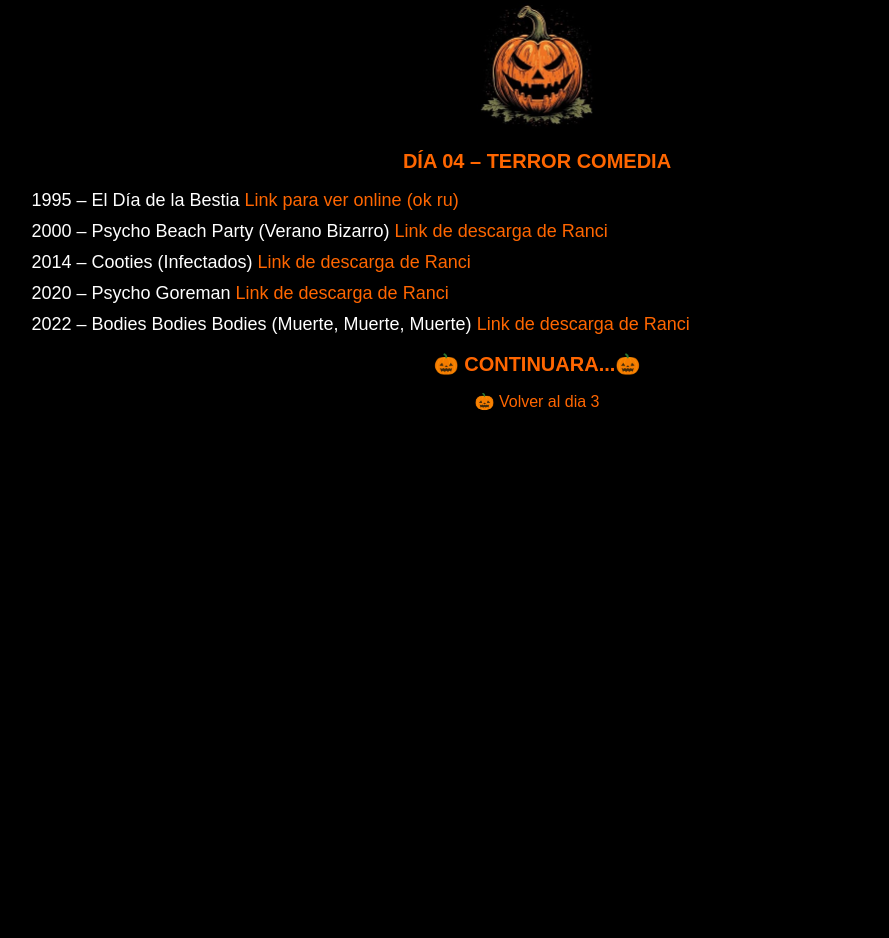
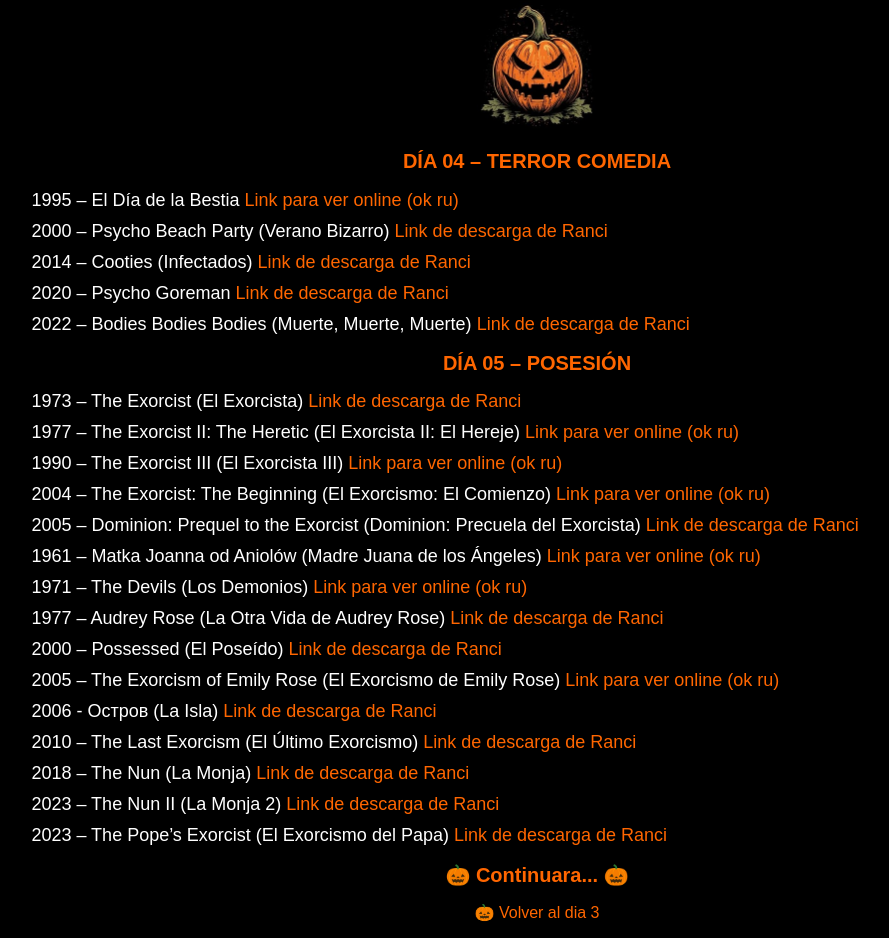
Before and after one commit to fedelpx/31pedacitosdeterror, a plain HTML site: page index4.html in a window 1280 px wide. Shown: the part 79-1017 px from the top of the page, without its empty margins (103-992 px from the left). Before the commit the page ends 800 px from the top, so only its background shows below. Drawn offline with Linux system fonts and the light colour scheme.

Commit message:
dia 5 completo

```diff
--- a/index4.html
+++ b/index4.html
@@ -17,4 +17,28 @@
         <li class="halloween-list-item">2014 – Cooties (Infectados)<a class="halloween-link" href="https://www.mediafire.com/file/38kgumqzo3sa7sd/14-C.O.O.T.i.rar/file"> Link de descarga de Ranci</a></li>
         <li class="halloween-list-item">2020 – Psycho Goreman<a class="halloween-link" href="https://www.mediafire.com/file/qd8wpuy6ga1z63y/2020_-_Psycho_Goreman.mkv/file"> Link de descarga de Ranci</a></li>
         <li class="halloween-list-item">2022 – Bodies Bodies Bodies (Muerte, Muerte, Muerte)<a class="halloween-link" href="https://www.mediafire.com/file/s515ru35y1ob7yd/2022_-_Bodies_Bodies_Bodies.mkv/file"> Link de descarga de Ranci</a></li>
-        <h2 class="halloween-list-title"><a class="halloween-link" href="">🎃 CONTINUARA...🎃 </a> </h2> <a class="halloween-link" href="index3.html"> 🎃 Volver al dia 3</a>
+
+        <h2 class="halloween-list-title">DÍA 05 – POSESIÓN </h2>
+        <li class="halloween-list-item">1973 – The Exorcist (El Exorcista)<a class="halloween-link" href="https://www.mediafire.com/file/5yq4m5mlpoxrwhv/1973_-_The_Exorcist_-_Director%27s_Cut.mkv/file"> Link de descarga de Ranci </a></li>
+        <li class="halloween-list-item">1977 – The Exorcist II: The Heretic (El Exorcista II: El Hereje)<a class="halloween-link" href="https://ok.ru/video/5084808809046"> Link para ver online (ok ru) </a></li>
+        <li class="halloween-list-item">1990 – The Exorcist III (El Exorcista III)<a class="halloween-link" href="https://ok.ru/video/5084836989526"> Link para ver online (ok ru) </a></li>
+        <li class="halloween-list-item">2004 – The Exorcist: The Beginning (El Exorcismo: El Comienzo)<a class="halloween-link" href=""> Link para ver online (ok ru) </a></li>
+        <li class="halloween-list-item">2005 – Dominion: Prequel to the Exorcist (Dominion: Precuela del Exorcista)<a class="halloween-link" href="https://www.mediafire.com/file/3c4lbs3wdgggpin/2005_-_Dominion_Prequel_to_the_Exorcist.mkv/file"> Link de descarga de Ranci </a></li>
+        <li class="halloween-list-item">1961 – Matka Joanna od Aniolów (Madre Juana de los Ángeles)<a class="halloween-link" href="https://ok.ru/video/5039704967766"> Link para ver online (ok ru) </a></li>
+        <li class="halloween-list-item">1971 – The Devils (Los Demonios)<a class="halloween-link" href=https://ok.ru/video/5128513260118> Link para ver online (ok ru) </a></li>
+        <li class="halloween-list-item">1977 – Audrey Rose (La Otra Vida de Audrey Rose)<a class="halloween-link" href="https://www.mediafire.com/file/wc5ijetkqgkoky8/1977_-_Audrey_Rose.mkv/file"> Link de descarga de Ranci </a></li>
+        <li class="halloween-list-item">2000 – Possessed (El Poseído)<a class="halloween-link" href="https://www.mediafire.com/file/1tcxkovgdvfgwt5/2000_-_Possessed.mkv/file"> Link de descarga de Ranci </a></li>
+        <li class="halloween-list-item">2005 – The Exorcism of Emily Rose (El Exorcismo de Emily Rose)<a class="halloween-link" href="https://ok.ru/video/7119624997462"> Link para ver online (ok ru) </a></li>
+        <li class="halloween-list-item">2006 - Остров (La Isla)<a class="halloween-link" href="https://www.mediafire.com/file/98r8l0m7iswoi88/2006_-_%D0%9E%D1%81%D1%82%D1%80%D0%BE%D0%B2.mkv/file"> Link de descarga de Ranci </a></li>
+        <li class="halloween-list-item">2010 – The Last Exorcism (El Último Exorcismo)<a class="halloween-link" href="https://www.mediafire.com/file/ggezxmhtz2r63jy/2010_-_The_Last_Exorcism.mkv/file"> Link de descarga de Ranci </a></li>
+        <li class="halloween-list-item">2018 – The Nun (La Monja)<a class="halloween-link" href="https://www.mediafire.com/file/rjpx3tlez9ihgz2/2018_-_The_Nun.mkv/file"> Link de descarga de Ranci </a></li>
+        <li class="halloween-list-item">2023 – The Nun II (La Monja 2)<a class="halloween-link" href="https://www.mediafire.com/file/sc0nzxbi9d33iau/2023_-_The_Nun_II.mkv/file"> Link de descarga de Ranci </a></li>
+        <li class="halloween-list-item">2023 – The Pope’s Exorcist (El Exorcismo del Papa)<a class="halloween-link" href="https://www.mediafire.com/file/74uhl4m2rpxgdot/2023_-_The_Pope%27s_Exorcist.mkv/file"> Link de descarga de Ranci </a></li>
+
+
+
+
+
+
+        <h2 class="halloween-list-title"><a class="halloween-link" href="">🎃 Continuara... 🎃 </a> </h2>
+        <a class="halloween-link" href="index3.html"> 🎃 Volver al dia 3</a>
```
Also changed, not shown: index3.html (+1 -1 lines).
